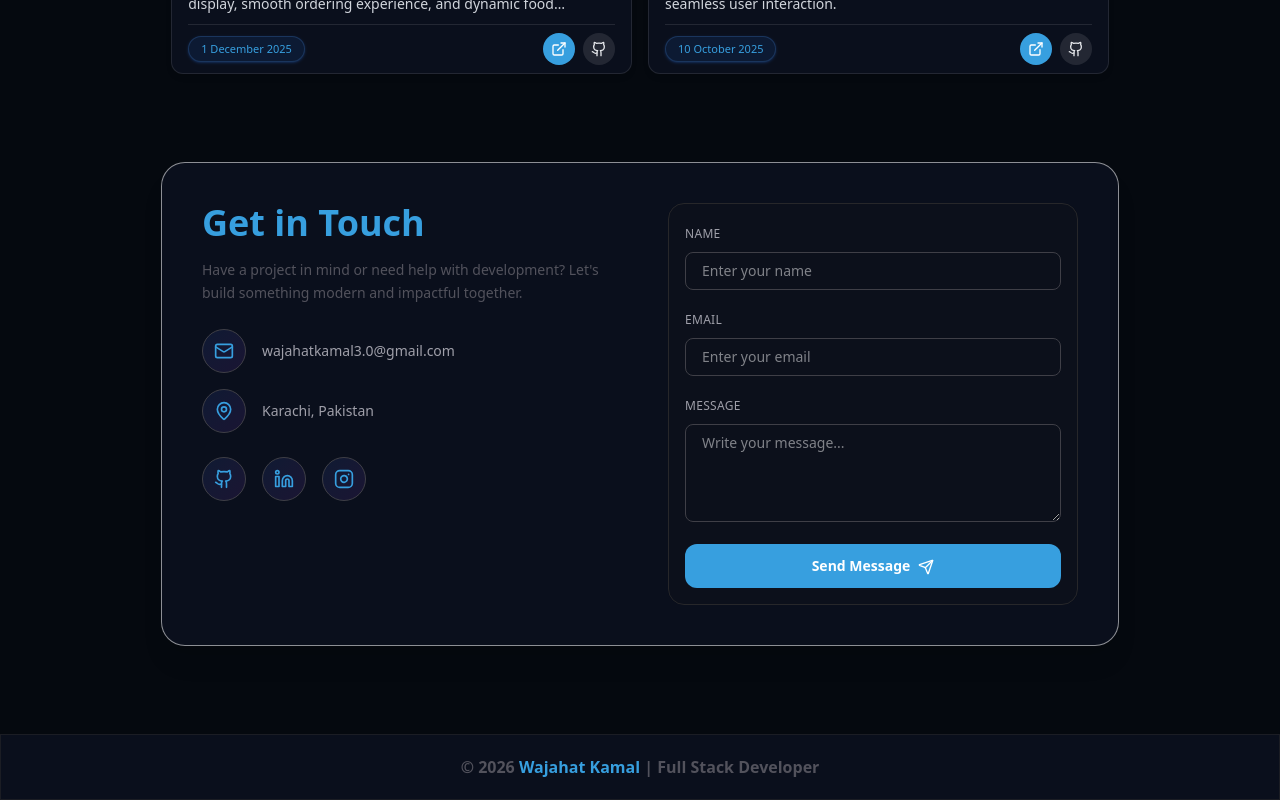
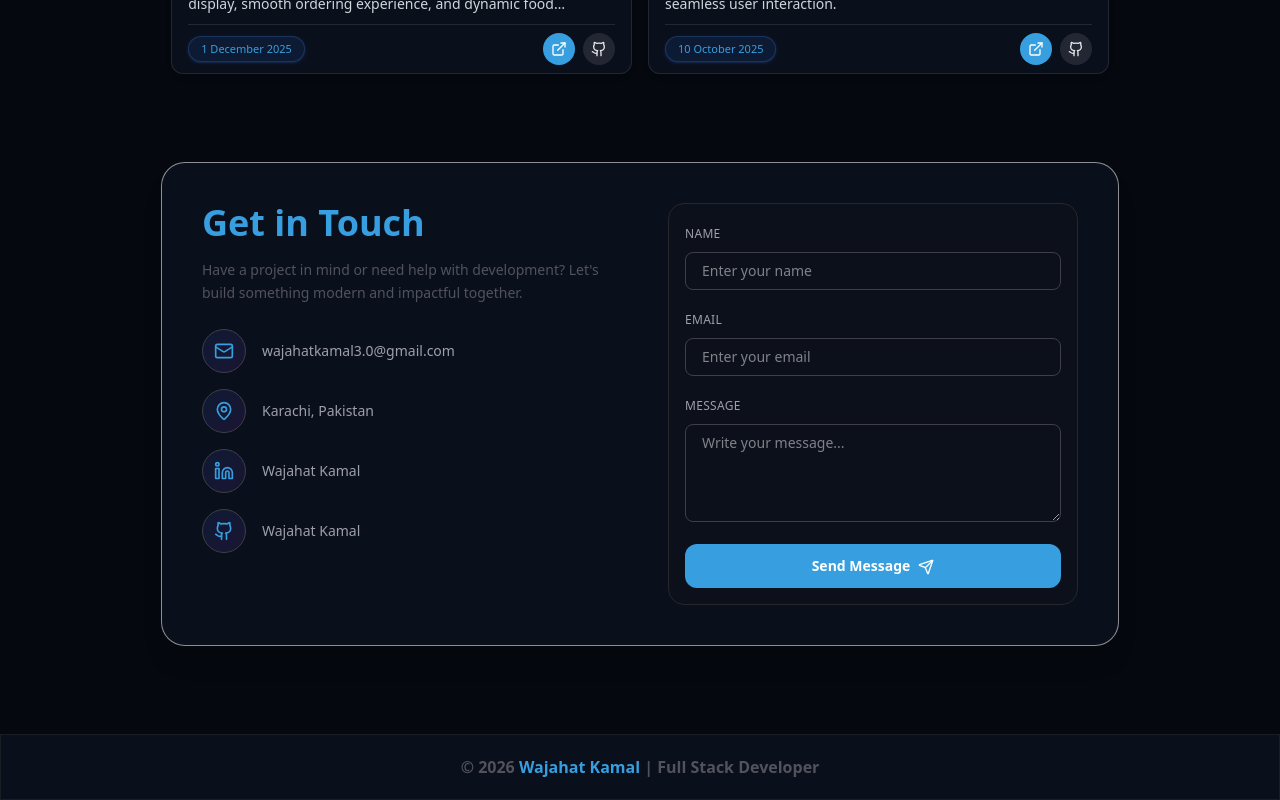
Before and after one commit to wajahat-kamal/Dev-Portfolio, a React (Vite) app: page / in a window 1280 px wide. Shown: the part 2257-3057 px from the top of the page. Built offline with nearby package versions, Linux system fonts and the light colour scheme.

Commit message:
Update ContactSection: add LinkedIn and GitHub contact details for enhanced connectivity options and comment out motion div for potential future use.

```diff
--- a/src/components/ContactSection.jsx
+++ b/src/components/ContactSection.jsx
@@ -146,6 +146,8 @@ export const ContactSection = () => {
             {[
               { icon: Mail, text: "wajahatkamal3.0@gmail.com" },
               { icon: MapPin, text: "Karachi, Pakistan" },
+              { icon: Linkedin, text: "Wajahat Kamal", href: true },
+              { icon: Github, text: "Wajahat Kamal", href: true },
             ].map(({ icon: Icon, text }, i) => (
               <motion.li
                 key={i}
@@ -164,7 +166,7 @@ export const ContactSection = () => {
             ))}
           </motion.ul>
 
-          <motion.div
+          {/* <motion.div
             className="mt-6 flex gap-4"
             initial="hidden"
             whileInView="show"
@@ -192,7 +194,7 @@ export const ContactSection = () => {
                 {item.icon}
               </motion.a>
             ))}
-          </motion.div>
+          </motion.div> */}
         </div>
 
         {/* ================= FORM ================= */}
```
